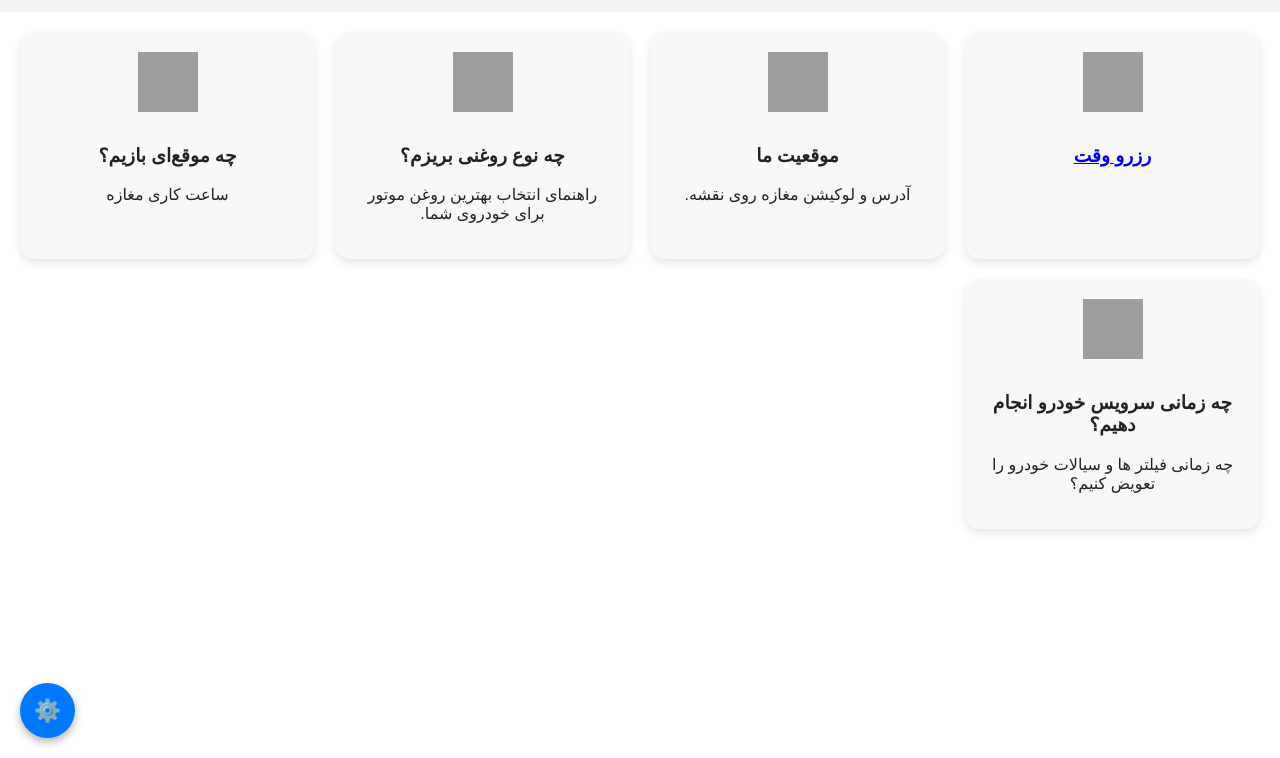
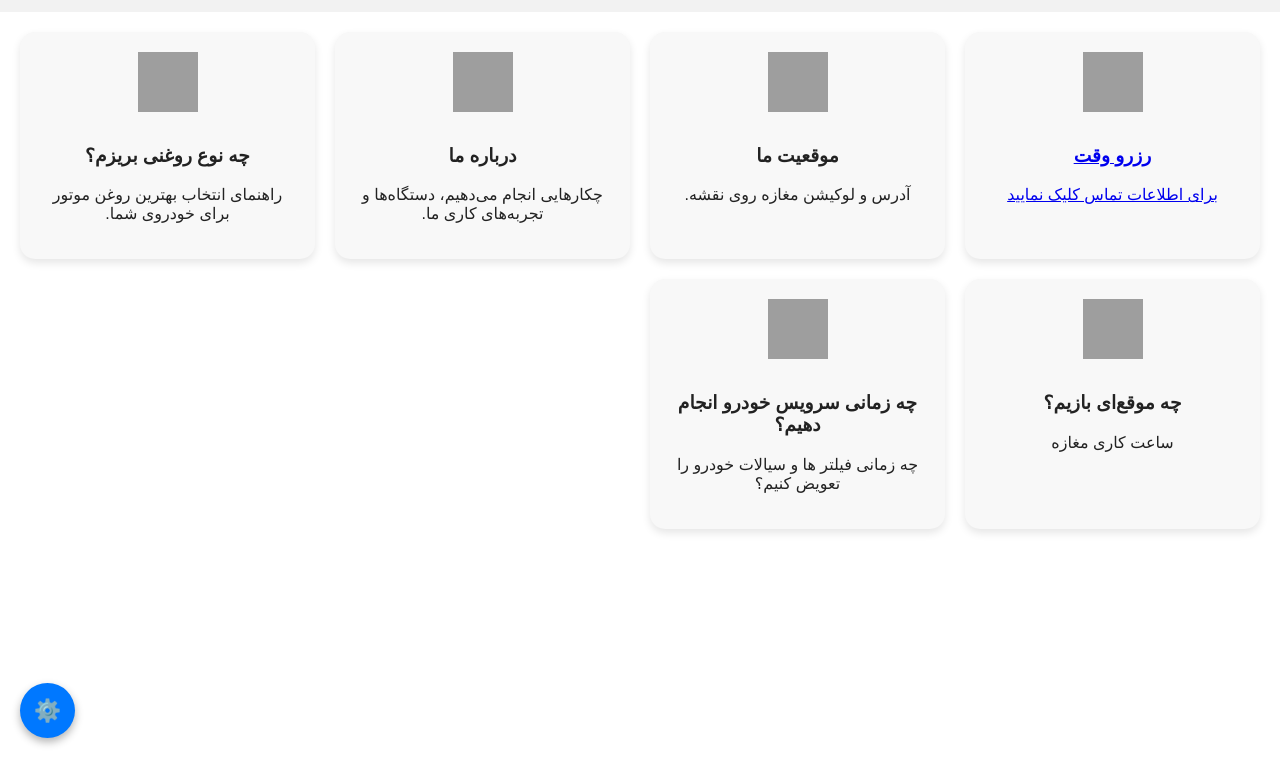
Before and after one commit to MARSTON8/marston.github.io, a plain HTML site: page index.html in a window 1280 px wide. Shown: the part 42-800 px from the top of the page. Drawn offline with Linux system fonts and the light colour scheme; grey boxes are pictures that could not be loaded; a small style sheet from the web is missing.

Commit message:
Update index.html

```diff
--- a/index.html
+++ b/index.html
@@ -137,9 +137,10 @@
   </header>
 
   <main>
-    <a href="reserve.html" class="card">
-  <img src="https://img.icons8.com/ios-filled/100/ffffff/phone.png" alt="رزرو وقت">
-  <h3>رزرو وقت</h3>
+<a href="reserve.html" class="card">
+   <img src="https://img.icons8.com/ios-filled/100/ffffff/phone.png" alt="رزرو وقت">
+   <h3>رزرو وقت</h3>
+   <p>برای اطلاعات تماس کلیک نمایید</p>
 </a>
 
     <div class="card">
@@ -147,6 +148,12 @@
       <h3>موقعیت ما</h3>
       <p>آدرس و لوکیشن مغازه روی نقشه.</p>
     </div>
+
+    <div class="card">
+   <img src="https://img.icons8.com/ios-filled/100/ffffff/about.png" alt="درباره ما">
+   <h3>درباره ما</h3>
+   <p>چکارهایی انجام می‌دهیم، دستگاه‌ها و تجربه‌های کاری ما.</p>
+</div>
 
     <div class="card">
       <img src="https://img.icons8.com/ios-filled/100/000000/oil-industry.png" alt="روغن">
```
